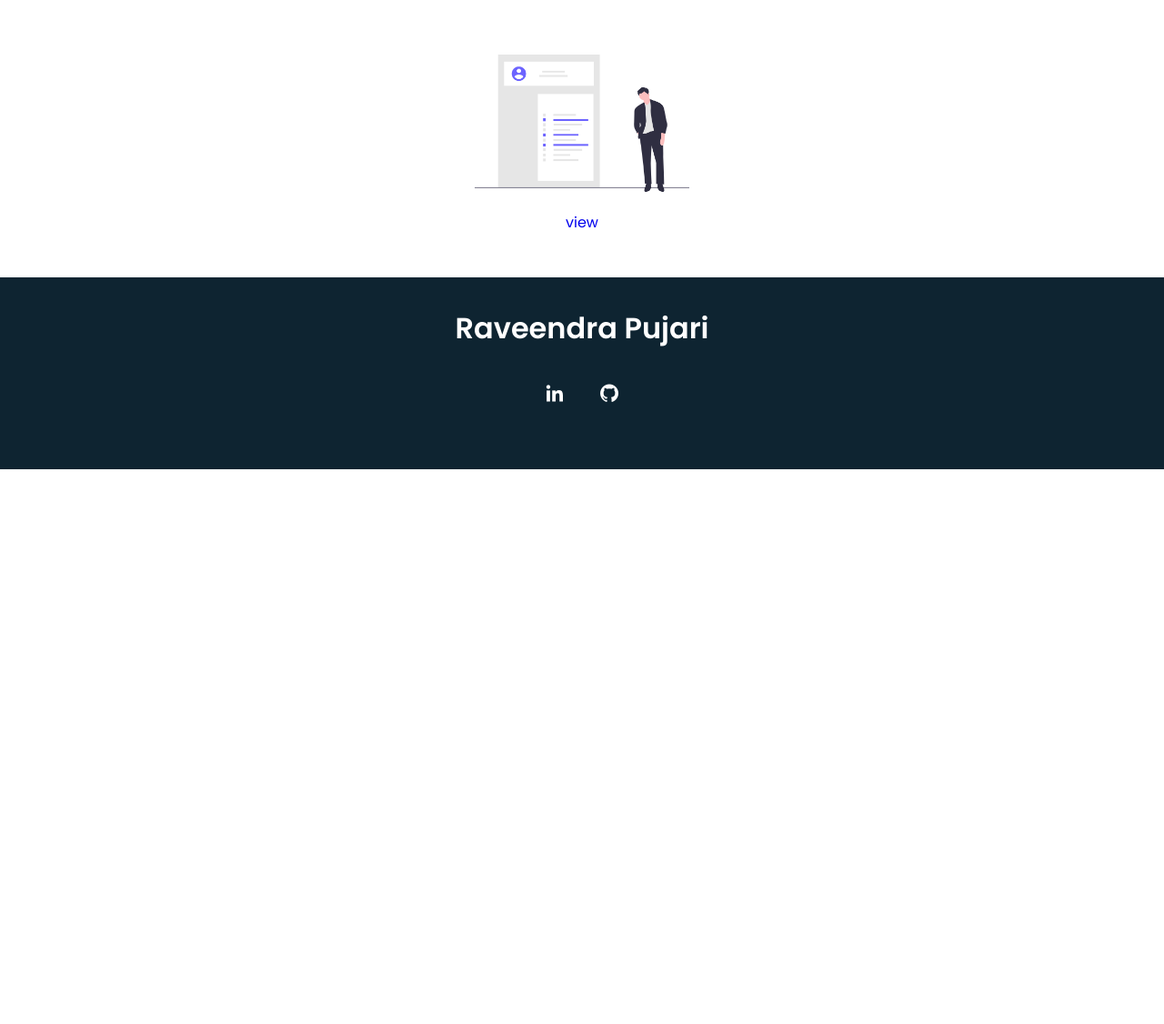
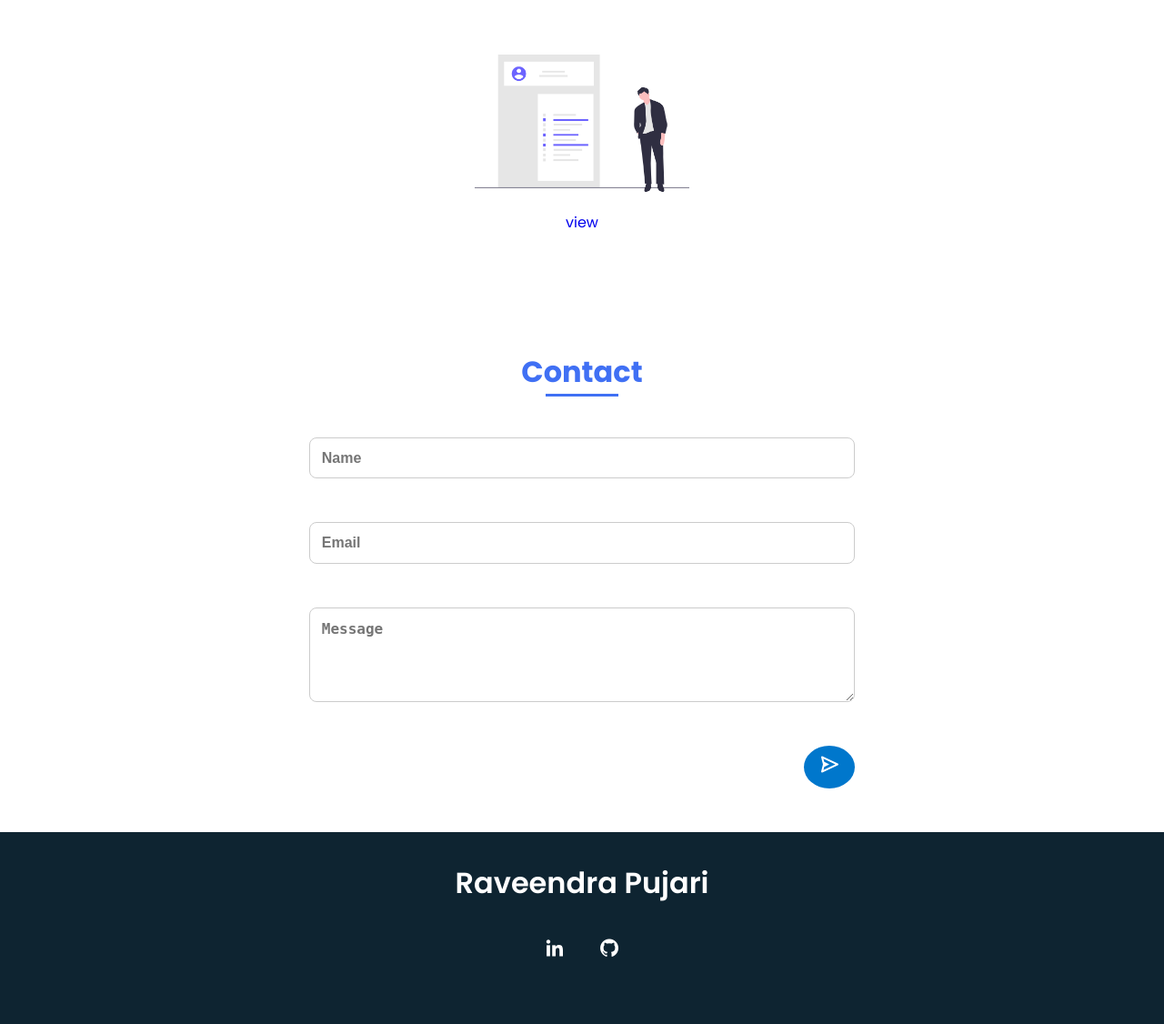
Before and after one commit to raveendra11/portfolio, a PHP site: page / in a window 1280 px wide. Shown: the part 3720-4846 px from the top of the page at 91% size. Before the commit the page ends 4236 px from the top, so only its background shows below. Run offline with PHP 8.4, Linux system fonts and the light colour scheme.

Commit message:
index html modified

```diff
--- a/assets/css/styles.css
+++ b/assets/css/styles.css
@@ -448,3 +448,126 @@ img{
     right: 10%;
   }
 }
+.contact__container {
+    display: flex;
+    justify-content: center;
+}
+
+.contact__form {
+    width: 100%;
+    max-width: 600px;
+    display: grid;
+    gap: 1rem;
+}
+
+.contact__input {
+    padding: 0.8rem;
+    border: 1px solid #ccc;
+    border-radius: 0.5rem;
+    font-size: 1rem;
+    width: 100%;
+}
+
+.arrow__button {
+    justify-self: end;
+    padding: 0.6rem 1rem;
+    background-color: #0077cc;
+    color: #fff;
+    border: none;
+    border-radius: 50%;
+    font-size: 1.5rem;
+    cursor: pointer;
+    transition: background-color 0.3s ease;
+}
+
+.arrow__button:hover {
+    background-color: #005fa3;
+}
+.contact__container {
+  display: flex;
+  justify-content: center;
+}
+
+.contact__form {
+  width: 100%;
+  max-width: 600px;
+  display: grid;
+  gap: 1rem;
+}
+
+.contact__input {
+  padding: 0.8rem;
+  border: 1px solid #ccc;
+  border-radius: 0.5rem;
+  font-size: 1rem;
+  width: 100%;
+}
+
+.arrow__button {
+  justify-self: end;
+  padding: 0.6rem 1rem;
+  background-color: #0077cc;
+  color: #fff;
+  border: none;
+  border-radius: 50%;
+  font-size: 1.5rem;
+  cursor: pointer;
+  transition: background-color 0.3s ease;
+}
+
+.arrow__button:hover {
+  background-color: #005fa3;
+}
+.contact__container {
+  display: flex;
+  justify-content: center;
+}
+
+.contact__form {
+  width: 100%;
+  max-width: 600px;
+  display: grid;
+  gap: 1rem;
+}
+
+.contact__input {
+  padding: 0.8rem;
+  border: 1px solid #ccc;
+  border-radius: 0.5rem;
+  font-size: 1rem;
+  width: 100%;
+}
+
+.arrow__button {
+  justify-self: end;
+  padding: 0.6rem 1rem;
+  background-color: #0077cc;
+  color: #fff;
+  border: none;
+  border-radius: 50%;
+  font-size: 1.5rem;
+  cursor: pointer;
+  transition: background-color 0.3s ease;
+}
+
+.arrow__button:hover {
+  background-color: #005fa3;
+}
+
+/* Normal arrow button */
+.arrow__button {
+  justify-self: end;
+  padding: 0.6rem 1rem;
+  background-color: #0077cc;
+  color: #fff;
+  border: none;
+  border-radius: 50%;
+  font-size: 1.5rem;
+  cursor: pointer;
+  transition: background-color 0.3s ease;
+}
+
+/* Green style after success */
+.arrow__button.success {
+  background-color: #28a745 !important; /* Bootstrap green */
+}
--- a/assets/js/main.js
+++ b/assets/js/main.js
@@ -9,6 +9,7 @@ const showMenu = (toggleId, navId) =>{
         })
     }
 }
+
 showMenu('nav-toggle','nav-menu')
 
 /*===== ACTIVE AND REMOVE MENU =====*/
--- a/index.html
+++ b/index.html
@@ -22,6 +22,7 @@
                     <li class="nav__item"><a href="#certificates" class="nav__link">Certifications</a></li>
                     <li class="nav__item"><a href="#project" class="nav__link">Projects</a></li>
                     <li class="nav__item"><a href="#resume" class="nav__link">Resume</a></li>
+                    <li class="nav__item"><a href="#contact" class="nav__link">Contact</a></li>
                 </ul>
             </div>
             <div class="nav__toggle" id="nav-toggle">
@@ -54,7 +55,7 @@
                     <img src="assets/img/about.jpg" alt="About Image">
                 </div>
                 <div>
-                    <p class="about__text">I'm a experienced developer with strong skills in <b>Java Programming</b> and <b>Google Cloud</b>, experienced in building REST APIs using <strong>Spring Boot</strong>. Explore my project: <a href="https://github.com/Raveendra11/EmployeeManagement" target="_blank">EmployeeManagement REST API</a>.</p>
+                    <p class="about__text">I'm an experienced developer with strong skills in <b>Java Programming</b> and <b>Google Cloud</b>, experienced in building REST APIs using <strong>Spring Boot</strong>. Explore my project: <a href="https://github.com/Raveendra11/EmployeeManagement" target="_blank">EmployeeManagement REST API</a>.</p>
                 </div>
             </div>
         </section>
@@ -68,7 +69,7 @@
         <div class="experience__item">
             <div class="experience__content">
                 <h3>INFOSYS</h3>
-                <p><strong>Associate Developer</strong><br>Apr 2024 – Jan 2025 | Bangalore, India</p>
+                <p class="experience"><strong>Associate Developer</strong><br>Apr 2024 – Jan 2025 | Bangalore, India</p>
                 <ul>
                     <li><strong>Enhancement:</strong> Enabled policy management features via chatbot UI, improving user satisfaction.</li>
                     <li><strong>Collaboration:</strong> Worked with Verizon stakeholders to break down features aligned with project goals.</li>
@@ -189,6 +190,23 @@
                 <a href="assets/Raveendra_Resume.pdf" target="_blank">view</a>
             </div>
         </section>
+        <section class="contact section" id="contact">
+            <h2 class="section-title">Contact</h2>
+            <div class="contact__container bd-grid">
+                <form id="contact-form" class="contact__form">
+                    <input type="text" name="name" placeholder="Name" class="contact__input" required>
+                    <input type="email" name="email" placeholder="Email" class="contact__input" required>
+                    <textarea name="message" rows="4" placeholder="Message" class="contact__input" required></textarea>
+                    <button type="submit" class="arrow__button" id="submit-btn">
+                        <i class='bx bx-send' id="submit-icon"></i>
+                    </button>
+                </form>
+            </div>
+        </section>
+
+
+
+
     </main>
 
     <!--===== FOOTER =====-->
@@ -213,6 +231,44 @@
             console.log('Audio play prevented by browser:', error);
         });
     });
+
 </script>
-</body>
+<script>
+    document.getElementById("contact-form").addEventListener("submit", async function(e) {
+        e.preventDefault();
+
+        const form = e.target;
+        const button = document.getElementById("submit-btn");
+        const icon = document.getElementById("submit-icon");
+        const data = new FormData(form);
+
+        button.disabled = true;
+
+        const response = await fetch("https://formspree.io/f/xvgazygg", {
+            method: "POST",
+            body: data,
+            headers: { 'Accept': 'application/json' }
+        });
+
+        if (response.ok) {
+            form.reset();
+
+            // ✅ Change to green + checkmark
+            button.classList.add("success");
+            icon.classList.remove("bx-send");
+            icon.classList.add("bx-check");
+
+            // Revert after 2 seconds
+            setTimeout(() => {
+                icon.classList.remove("bx-check");
+                icon.classList.add("bx-send");
+                button.classList.remove("success");
+                button.disabled = false;
+            }, 2000);
+        } else {
+            button.disabled = false;
+        }
+    });
+    </script>
+        </body>
 </html>
```
